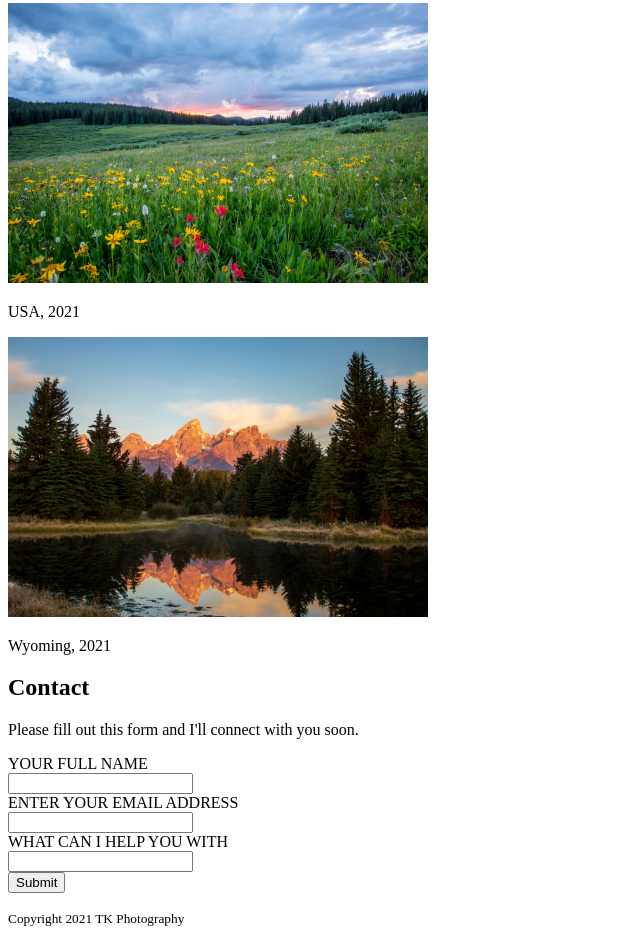
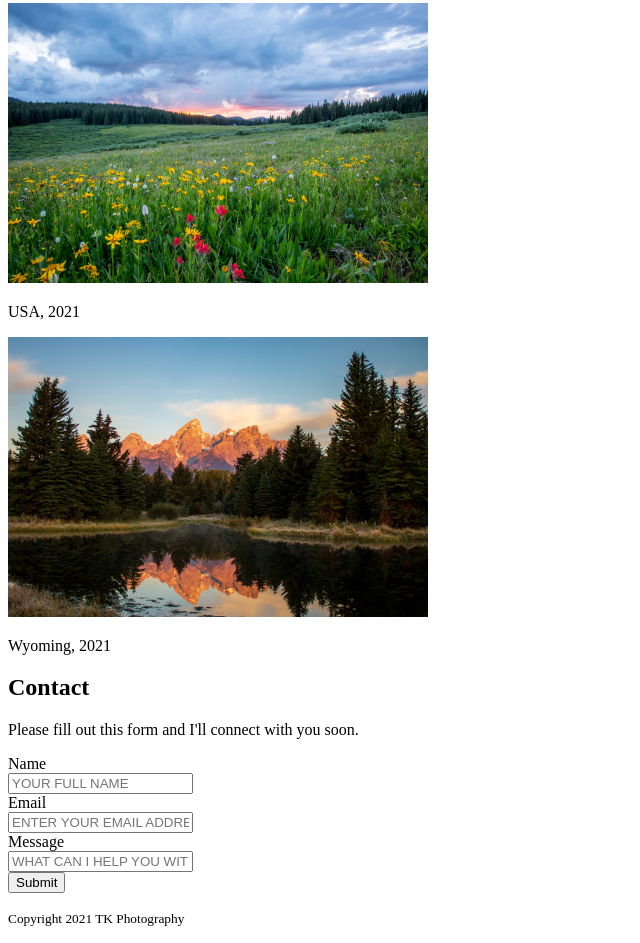
Before and after one commit to vicXle/photogallery, a plain HTML site: page index.html in a window 1280 px wide. Shown: the part 4935-5878 px from the top of the page, without its empty margins (0-640 px from the left). Drawn offline with Linux system fonts and the light colour scheme; files whose address does not match are found by name.

Commit message:
Update index.html

```diff
--- a/index.html
+++ b/index.html
@@ -67,12 +67,12 @@
         <h2>Contact</h2>
         <p>Please fill out this form and I'll connect with you soon.</p>
         <form>
-            <label for="name">YOUR FULL NAME</label><br>
-            <input type="text" id="name" name="name"><br>
-            <label for="email">ENTER YOUR EMAIL ADDRESS</label><br>
-            <input type="email" id="email" name="email"><br>
-            <label for="message">WHAT CAN I HELP YOU WITH</label><br>
-            <input type="text" id="message" name="message"><br>
+            <label for="name">Name</label><br>
+            <input type="text" id="name" name="name" placeholder="YOUR FULL NAME"><br>
+            <label for="email">Email</label><br>
+            <input type="email" id="email" name="email" placeholder="ENTER YOUR EMAIL ADDRESS"><br>
+            <label for="message">Message</label><br>
+            <input type="text" id="message" name="message" placeholder="WHAT CAN I HELP YOU WITH"><br>
             <input type="submit" value="Submit">
         </form>
     </section>
```
